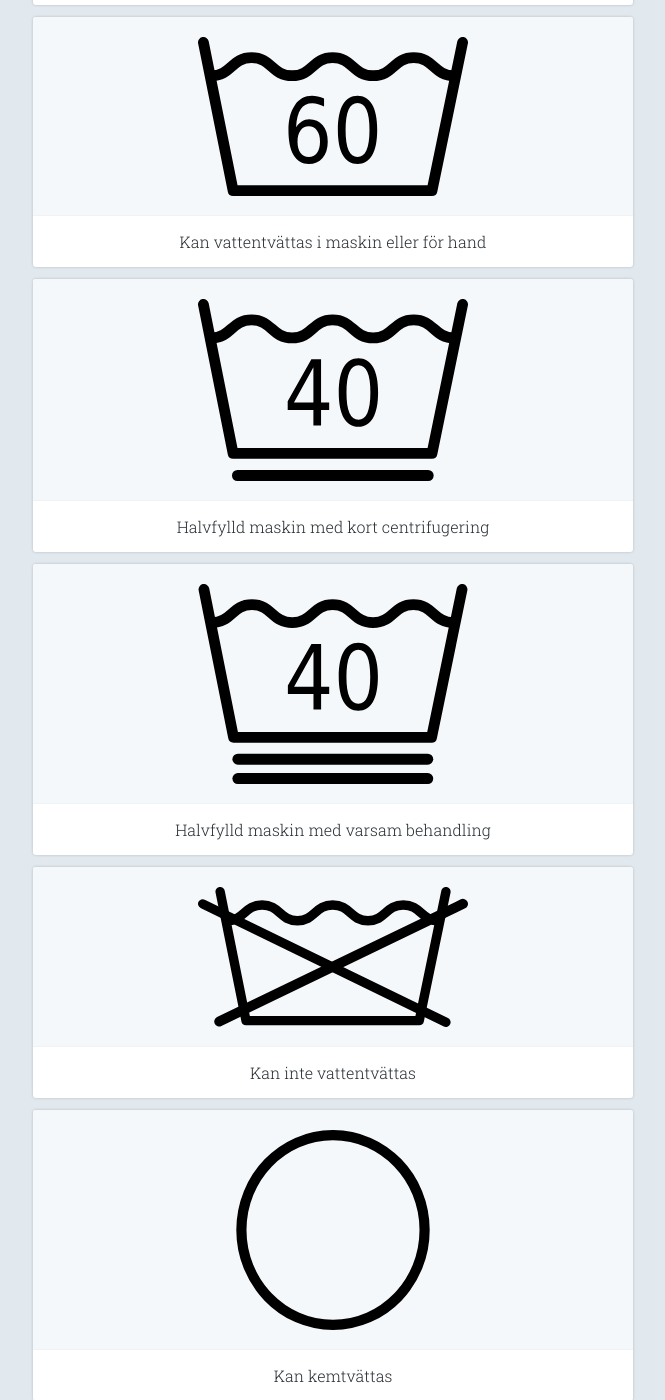
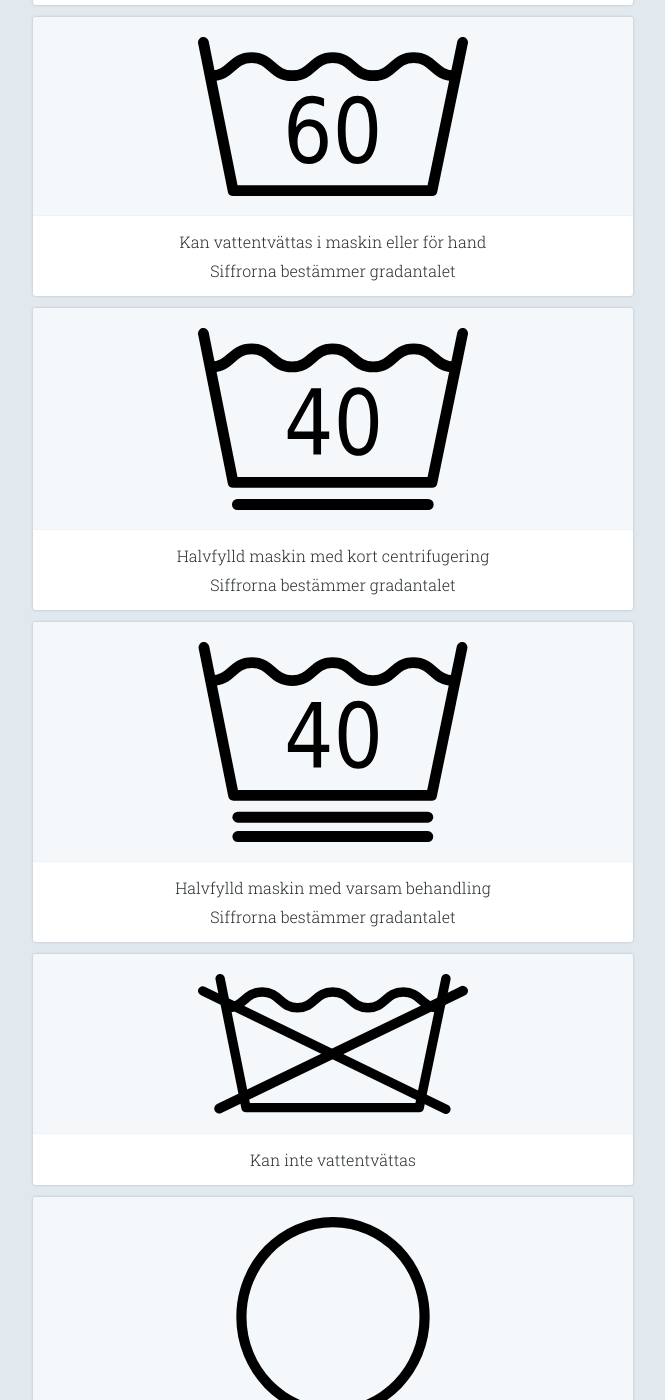
Before and after one commit to zykadelic/Tvattlappen, a Jekyll site: the page built from index.html, in a window 1280 px wide and 1400 px high, scrolled down 489 px. Shown: the whole window, without its empty margins (307-972 px from the left). Built offline with Jekyll 4.4.1, drawn with Linux system fonts in a browser that asks for light colours.

Commit message:
copy fix

```diff
--- a/_data/care_tags_by_category.yml
+++ b/_data/care_tags_by_category.yml
@@ -6,17 +6,26 @@
       alt_text: Vattenbalja med hand i
 
     water_wash:
-      description: Kan vattentvättas i maskin eller för hand
+      description: |
+        Kan vattentvättas i maskin eller för hand
+
+        Siffrorna bestämmer gradantalet
       image_path: /img/care-tags/water-wash.svg
       alt_text: Vattenbalja med gradantal (gradantalet varierar)
 
     water_wash_short_centrifuge:
-      description: Halvfylld maskin med kort centrifugering
+      description: |
+        Halvfylld maskin med kort centrifugering
+
+        Siffrorna bestämmer gradantalet
       image_path: /img/care-tags/water-wash-short-centrifuge.svg
       alt_text: Vattenbalja med gradantal, ett streck under baljan
 
     water_wash_care:
-      description: Halvfylld maskin med varsam behandling
+      description: |
+        Halvfylld maskin med varsam behandling
+
+        Siffrorna bestämmer gradantalet
       image_path: /img/care-tags/water-wash-care.svg
       alt_text: Vattenbalja med gradantal, två streck under baljan
 
```
